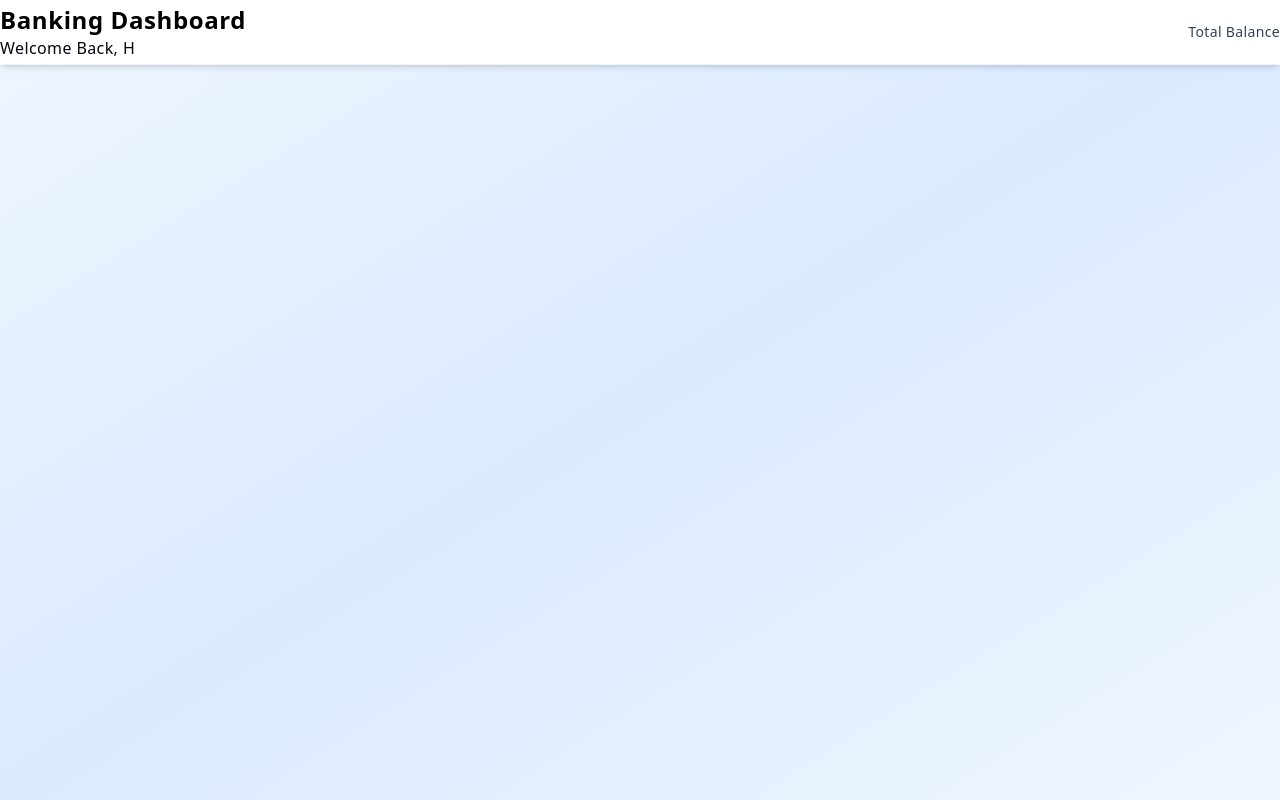
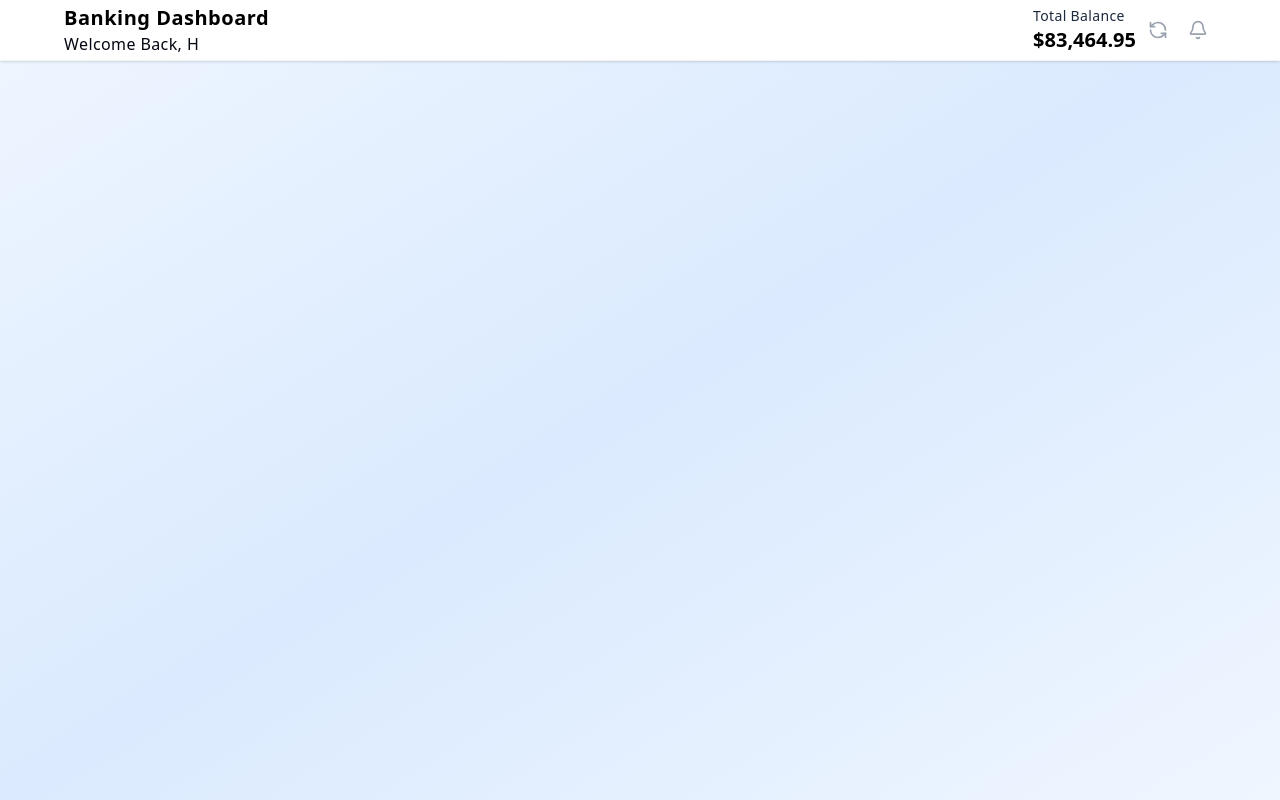
Before and after one commit to RikenMor001/Fyre_Gig, a React (Vite) app: page / in a window 1280 px wide. Built offline with nearby package versions, Linux system fonts and the light colour scheme.

Commit message:
Update Dashboard.tsx

```diff
--- a/src/components/Dashboard.tsx
+++ b/src/components/Dashboard.tsx
@@ -1,7 +1,7 @@
 import type React from "react";
 import type { Account, QuickAction, Transactions, User } from "../types"
 import { useState } from "react";
-import { Menu, X } from "lucide-react";
+import { Bell, Menu, RefreshCcw, X } from "lucide-react";
 
 interface DashboardPorps {
     user: User,
@@ -23,26 +23,26 @@ const Dashboard: React.FC<DashboardPorps> = ({user, account, transaction, quickA
         setRefreshPage(false);
     }
 
-    // const totalBalance = () => {
+    const totalBalance = () => {
+        return account.reduce((total, account) => {
+            if (account.type === "credit"){
+                return total;
+            } else return total + account.balance;
+        }, 0)
+    }
 
-    // }
-
-    // const formatCurrency = () => {
-
-    // }
-
-    console.log({
-        user,
-        account,
-        transaction,
-        quickActions
-    })
+    const formatCurrency = (amount: number) => {
+        return new Intl.NumberFormat('en-US', {
+            style: "currency",
+            currency: "USD"
+        }).format(amount);
+    }
 
     return <div className="bg-gradient-to-br from-blue-50 via-blue-100 to-blue-50 min-h-screen">
         {/* Navbar */}
-        <header className="bg-white border-b border-gray-100 sticky top-0 z-40 backdrop-blur-lg shadow-md">
-            <div className="max-w-7xl mx-auto ">
-                <div className="h-16 flex justify-between items-center">
+        <header className="bg-white border-b border-gray-100 sticky top-0 z-40 backdrop-blur-lg shadow-sm">
+            <div className="max-w-6xl mx-auto ">
+                <div className="h-15 flex justify-between items-center">
 
                     <div className="space-x-4 flex items-center">
                         <button
@@ -52,7 +52,7 @@ const Dashboard: React.FC<DashboardPorps> = ({user, account, transaction, quickA
                         {iseSideBarOpen ? <X className="h-6 w-6"/>: <Menu className="h-6 w-6"/>}
                         </button>
                         <div>
-                            <h1 className="text-2xl font-bold tracking-wide">
+                            <h1 className="text-xl font-bold tracking-wide">
                                 Banking Dashboard
                             </h1>
                             <p className="text-gray-950 font-light tracking-wide">
@@ -61,14 +61,24 @@ const Dashboard: React.FC<DashboardPorps> = ({user, account, transaction, quickA
                         </div>
                     </div>
 
-                    <div className="flex items-center">
+                    <div className="flex items-center space-x-1">
                         <div className="text-right">
-                            <p className="text-sm text-slate-700 tracking-wide flex items-center">
+                            <p className="text-sm text-slate-800 tracking-wide flex items-center">
                                 Total Balance
                             </p>
-                            <p className="flex items-center">
-                                {/* {formatCurrency(totalBalance())} */}
+                            <p className="flex items-center font-semibold text-xl">
+                                {formatCurrency(totalBalance())}
                             </p>
+                        </div>
+                        <div >
+                            <button className="hover:cursor-pointer hover:bg-gray-100 p-2" onClick={handleRefresh}>
+                                <RefreshCcw className="h-5 w-5 text-gray-400 "/>
+                            </button>
+                        </div>
+                        <div>
+                            <button className="hover:cursor-pointer hover:bg-gray-100 p-2">
+                                <Bell className="h-5 w-5 text-gray-400"/>
+                            </button>
                         </div>
                     </div>
 
```
